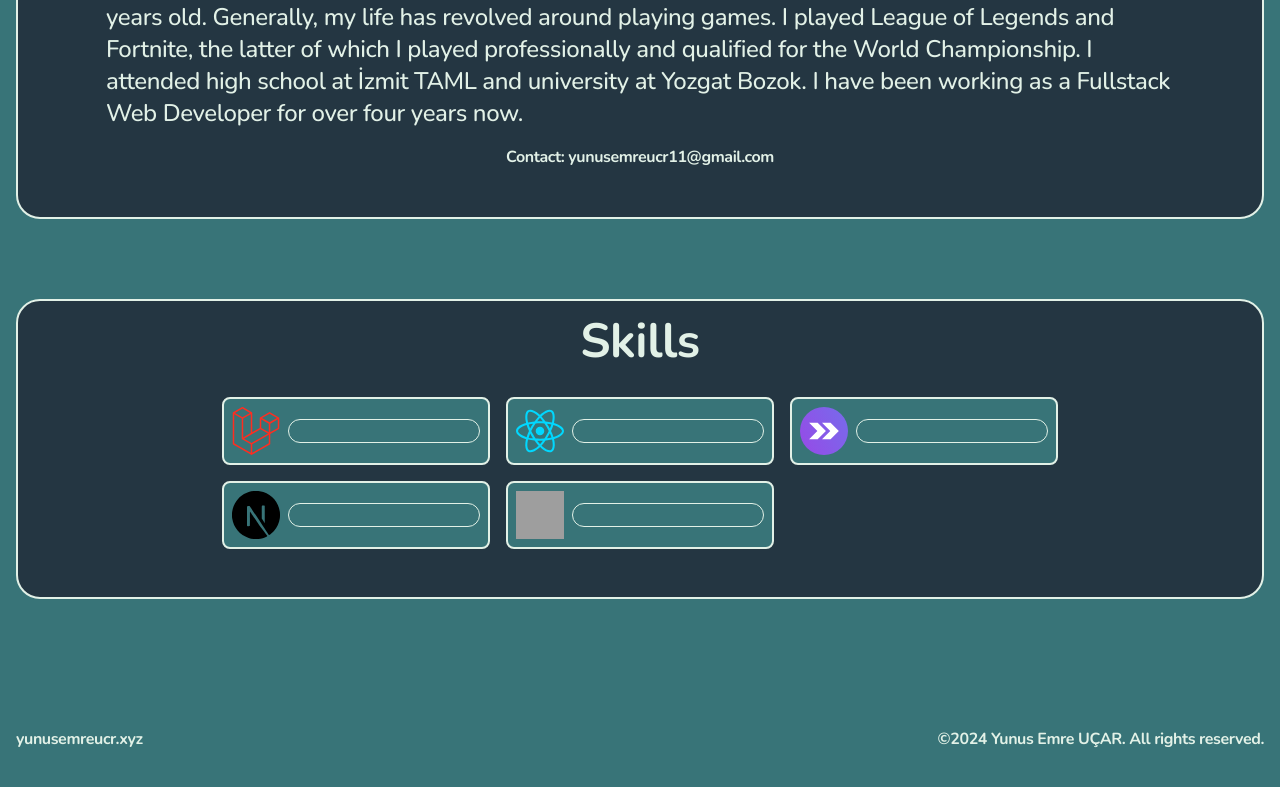
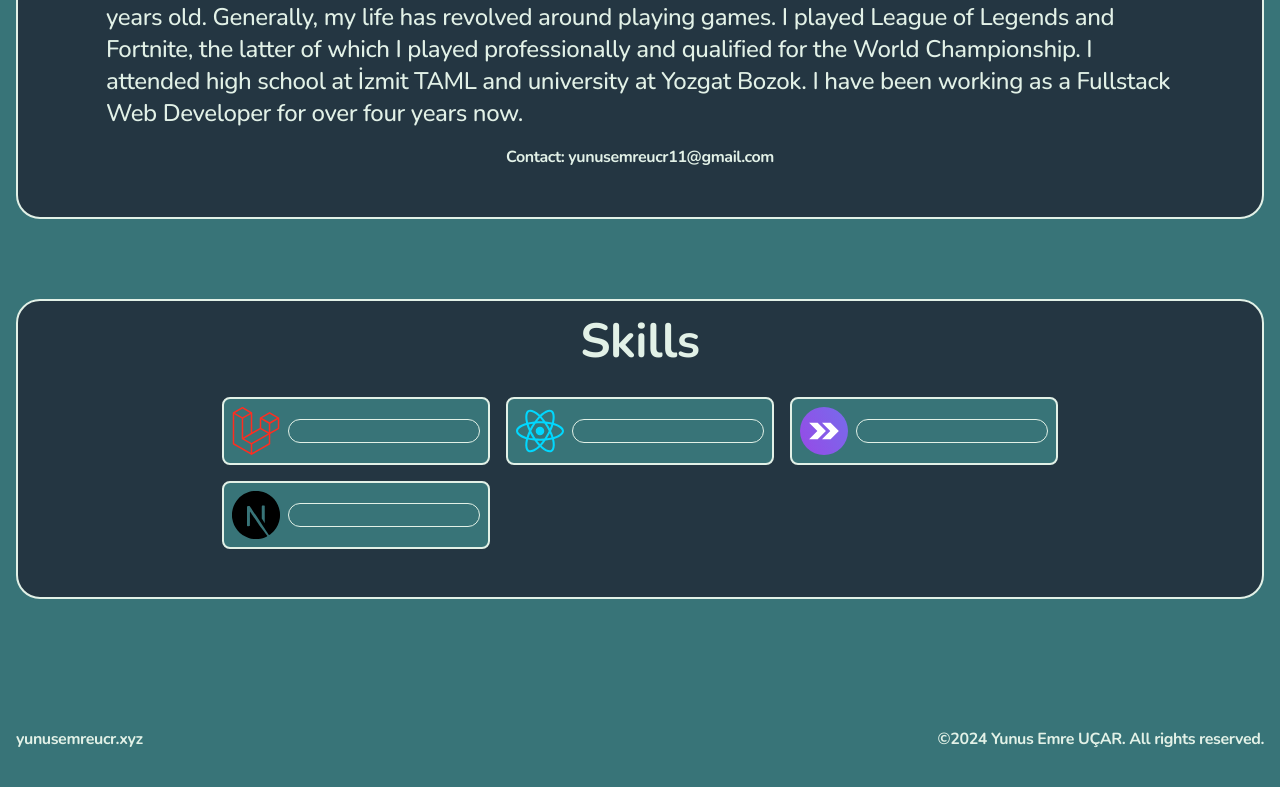
Before and after one commit to elfobella/portfolio-bun, a React (Vite) app: page / in a window 1280 px wide. Shown: the part 1333-2120 px from the top of the page. Built offline with nearby package versions, Linux system fonts and the light colour scheme; grey boxes are pictures that could not be loaded.

Commit message:
assets issue

```diff
--- a/src/Components/Skills.tsx
+++ b/src/Components/Skills.tsx
@@ -4,7 +4,6 @@ import Inertia from "../assets/inertia-logo.svg";
 import Nextjs from "../assets/nextjs.svg";
 import { useEffect, useRef, useState } from "react";
 import Layout from "./Layout";
-import Tailwind from "../assets/tailwind.svg";
 
 export default function Skills() {
   const [isAnimate, setIsAnimate] = useState<boolean>(false);
@@ -13,7 +12,6 @@ export default function Skills() {
     { lang: "reactjs", src: React, percent: 90 },
     { lang: "inertia", src: Inertia, percent: 45 },
     { lang: "nextjs", src: Nextjs, percent: 75 },
-    { lang: "tailwindcss", src: Tailwind, percent: 100 },
   ];
 
   const secRef = useRef<HTMLDivElement>(null);
```
